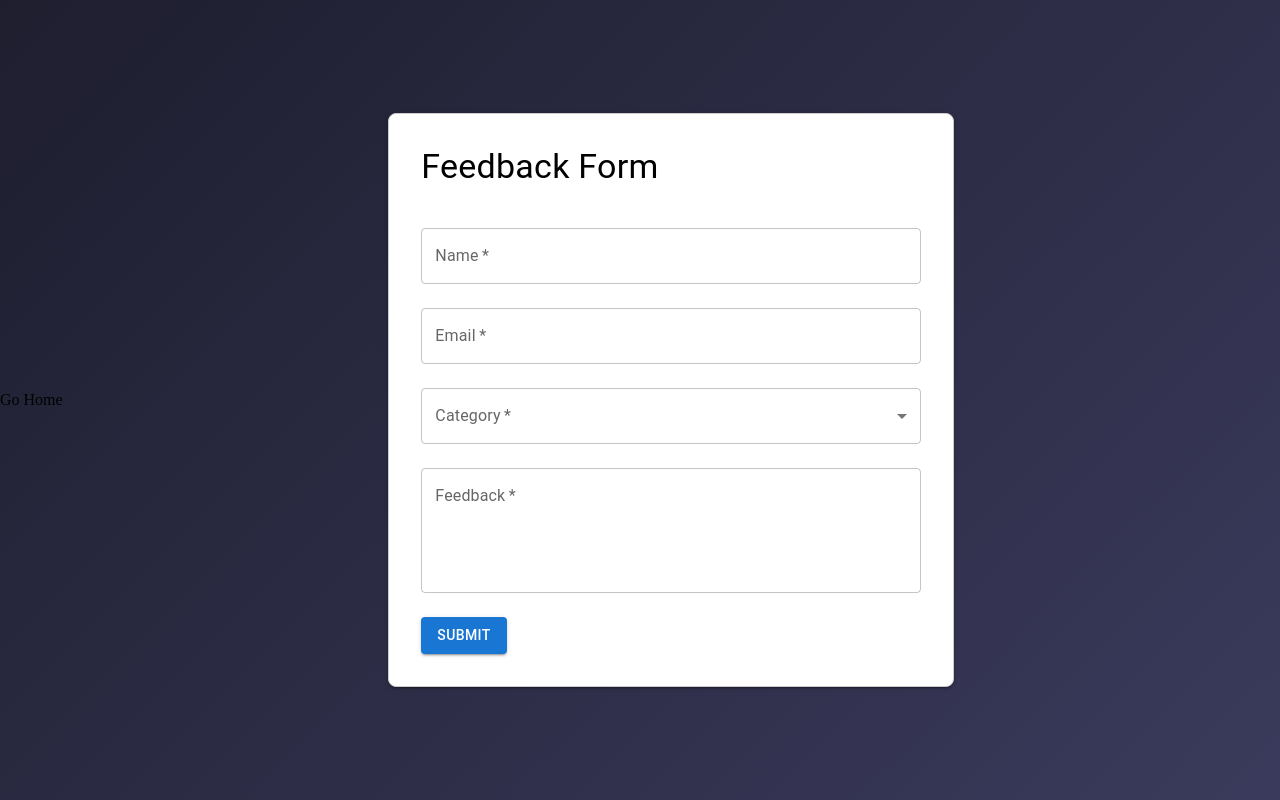
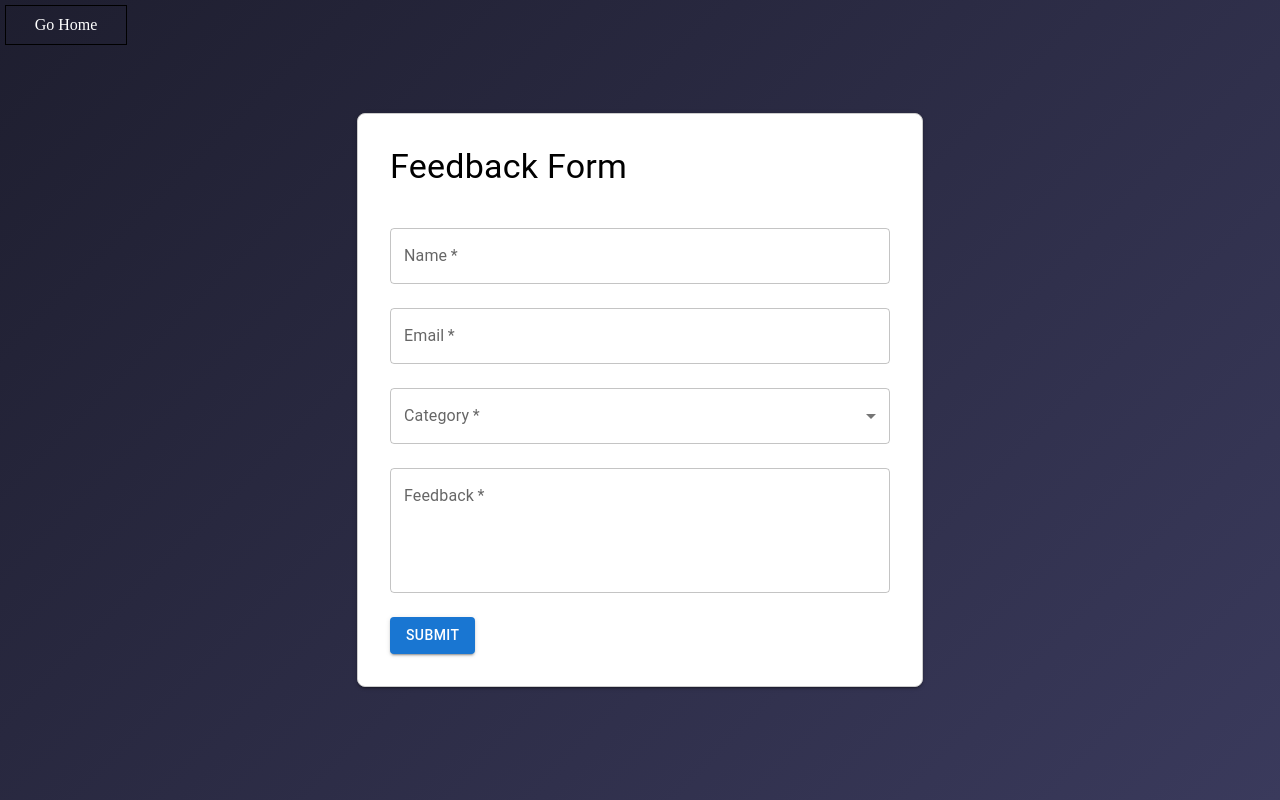
Before and after one commit to KlausCaka1/DSS-gaming, a React (Create React App) app: page /feedBack in a window 1280 px wide. Built offline with nearby package versions, Linux system fonts and the light colour scheme.

Commit message:
Styling and adding some components

```diff
--- a/src/App.js
+++ b/src/App.js
@@ -13,11 +13,12 @@ let items = [{
 
 function renderMenuItems() {
     return items.map(item => (
-        <div className={'dashboard__item'}>
-            <Link to={item.link}>
-                <span className={'dashboard_text'}>{item.name}</span>
-            </Link>
+        <Link to={item.link} className={'dashboard__item'}>
+        <div>
+
+                <span className={'dashboard__text'}>{item.name}</span>
         </div>
+        </Link>
     ))
 }
 
--- a/src/App.scss
+++ b/src/App.scss
@@ -18,21 +18,23 @@ html, body, #root {
   align-items: center;
   padding: 1rem;
   left: 0;
-  background: rgb(48 0 0 / 84%);
+  background: linear-gradient(135deg, #1e1e2f, #3a3a5c);
   top: 0;
   flex: 1;
   &__item{
     margin-bottom: 1rem;
-    border: 1px solid black;
     border-radius: 5px;
-    width: 110px;
+    width: 100%;
     text-align: center;
     padding: 1rem 0;
     cursor: pointer;
   }
+  &__item:hover{
+    background: linear-gradient(135deg, rgba(107, 107, 159, 0.11), rgba(102, 102, 162, 0.15));
+  }
   &__text {
-    text-decoration: none;
-    color: black;
+    color: white;
+    font-size: 1rem;
   }
 }
 
--- a/src/form/DSS-home.scss
+++ b/src/form/DSS-home.scss
@@ -8,7 +8,7 @@
 
 .hero {
   background: url('https://images.unsplash.com/photo-1605902711622-cfb43c4437b0') no-repeat center center/cover;
-  height: 100vh;
+  height: 70vh;
   display: flex;
   align-items: center;
   justify-content: center;
--- a/src/form/FeedBackForm.js
+++ b/src/form/FeedBackForm.js
@@ -33,7 +33,7 @@ function FeedBackForm() {
 
     return (
         <div className={'container'}>
-            <div>
+            <div className={'back-button'}>
                 <Link to={'/'}>
                     <span>Go Home</span>
                 </Link>
--- a/src/form/Feedback.scss
+++ b/src/form/Feedback.scss
@@ -17,3 +17,16 @@ html, body, #root {
   align-items: center;
   background: linear-gradient(135deg, #1e1e2f, #3a3a5c);
 }
+
+.back-button {
+  position: absolute;
+  top: 5px;
+  left: 5px;
+  width: 100px;
+  border: 1px solid black;
+  padding: 10px;
+  color: white;
+  font-size: 1rem;
+  text-align: center;
+  cursor: pointer;
+}
--- a/src/form/Form.js
+++ b/src/form/Form.js
@@ -1,8 +1,10 @@
+import './Form.scss'
+
 function Form() {
     return (
-        <span>
+        <div className={'container'}>
             Form works
-        </span>
+        </div>
     );
 }
 
--- /dev/null
+++ b/src/form/Form.scss
@@ -0,0 +1,8 @@
+.container {
+  height: 100vh;
+  width: 100vw;
+  display: flex;
+  justify-content: center;
+  align-items: center;
+  background: linear-gradient(135deg, #1e1e2f, #3a3a5c);
+}
```
